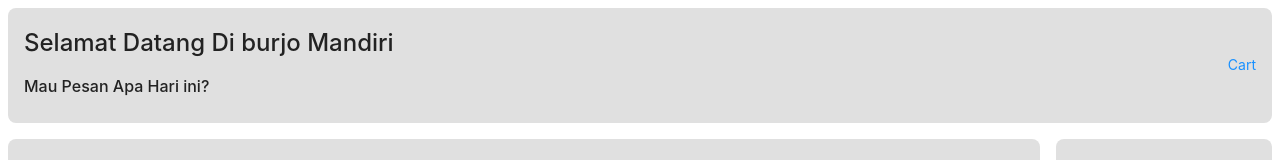
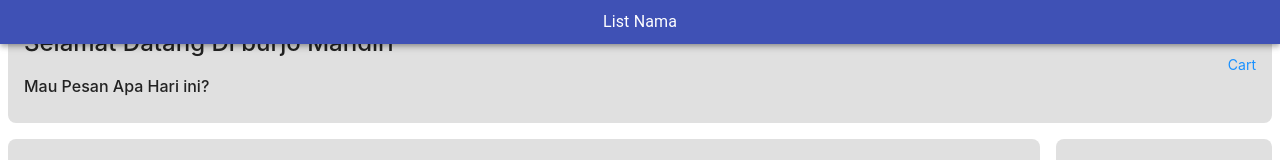
Before and after one commit to Hanifmuh/tugas-mod3-kel37, a React (Create React App) app: page / in a window 1280 px wide. Shown: the top 160 px of the page. Built offline with nearby package versions, Linux system fonts and the light colour scheme; no server answers.

Commit message:
import file.js

```diff
--- a/src/App.js
+++ b/src/App.js
@@ -2,6 +2,7 @@ import Header from './components/Header';
 import Main from './components/Main';
 import Basket from './components/Basket';
 import data from './data';
+import File from './file';
 import { useState } from 'react';
 function App() {
   const { products } = data;
@@ -41,6 +42,7 @@ function App() {
           onRemove={onRemove}
         ></Basket>
       </div>
+      <File/>
     </div>
   );
 }
```
